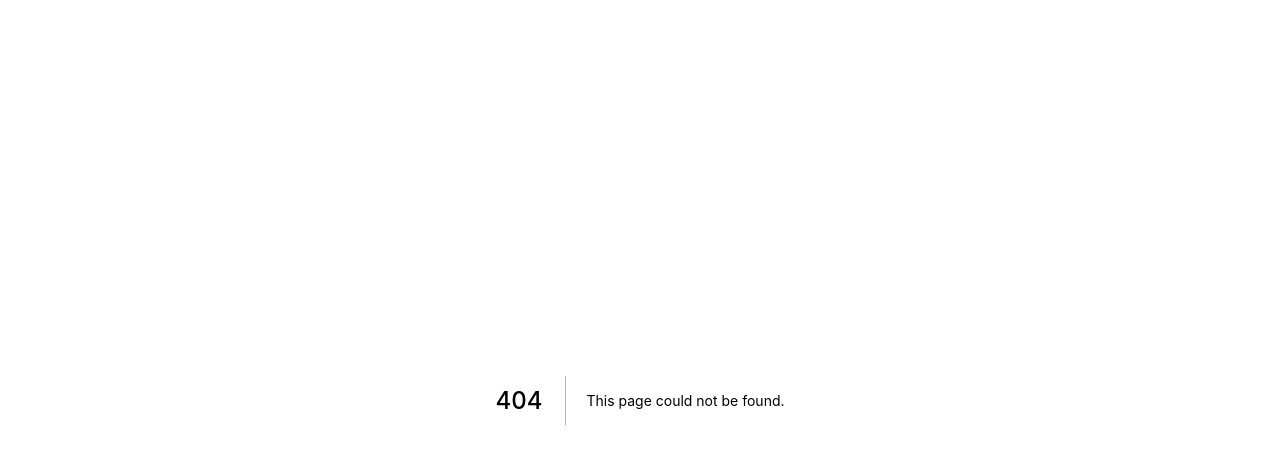
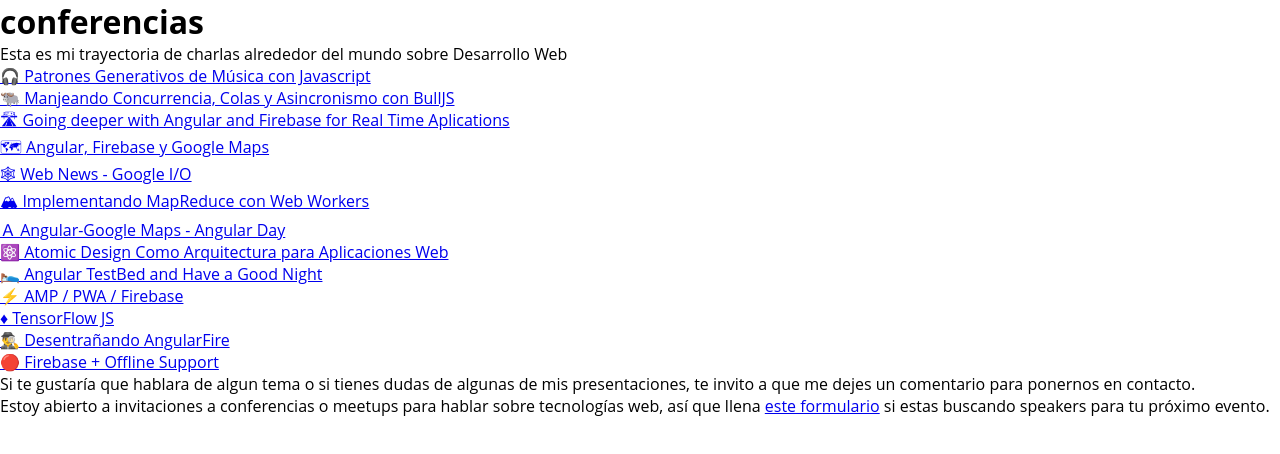
Before and after one commit to seagomezar/sebastian-gomez-next, a Next.js app: page /conferencias in a window 1280 px wide. Before the commit this address had no page. Shown: the top 454 px of the page. Built offline with nearby package versions, Linux system fonts and the light colour scheme.

Commit message:
Adding the proper slugs

```diff
--- a/pages/speaking.mdx
+++ b/pages/conferencias.mdx
@@ -2,15 +2,15 @@ import HeadSite from "../components/HeadSite";
 import Discuss from "../components/Discuss";
 
 <HeadSite
-  category="about"
+  category="sobre-mi"
   date="2020-05-05 11:59:00"
   title="Sobre mí"
-  slug="speaking"
+  slug="conferencias"
   thumbnailImage="/foto_personal.jpg"
   excerpt="Sebastian Gomez, Trayectoria de charlas alrededor del mundo sobre Desarrollo Web"
 ></HeadSite>
 
-# **Speaking**
+# **conferencias**
 
 Esta es mi trayectoria de charlas alrededor del mundo sobre Desarrollo Web
 
@@ -32,4 +32,4 @@ Si te gustaría que hablara de algun tema o si tienes dudas de algunas de mis pr
 
 Estoy abierto a invitaciones a conferencias o meetups para hablar sobre tecnologías web, así que llena [este formulario](https://docs.google.com/forms/d/e/1FAIpQLScYNT7f_c24E_bZRPuW38pInNm6VufpZZoM64TMhW_5-J9dJg/viewform?usp=sf_link) si estas buscando speakers para tu próximo evento.
 
-<Discuss slug="speaking" />
+<Discuss slug="conferencias" />
--- a/pages/about.mdx
+++ b/pages/sobre-mi.mdx
@@ -1,10 +1,10 @@
 import HeadSite from "../components/HeadSite";
 
 <HeadSite
-  category="about"
+  category="sobre-mi"
   date="2020-05-05 11:59:00"
   title="Sobre mí"
-  slug="about"
+  slug="sobre-mi"
   thumbnailImage="/foto_personal.jpg"
   excerpt="Mi nombre es Sebastián Gómez, soy ingeniero de sistemas e Informática y Magister en Ingeniería de Sistemas de la Universidad Nacional de Colombia."
 ></HeadSite>
```
